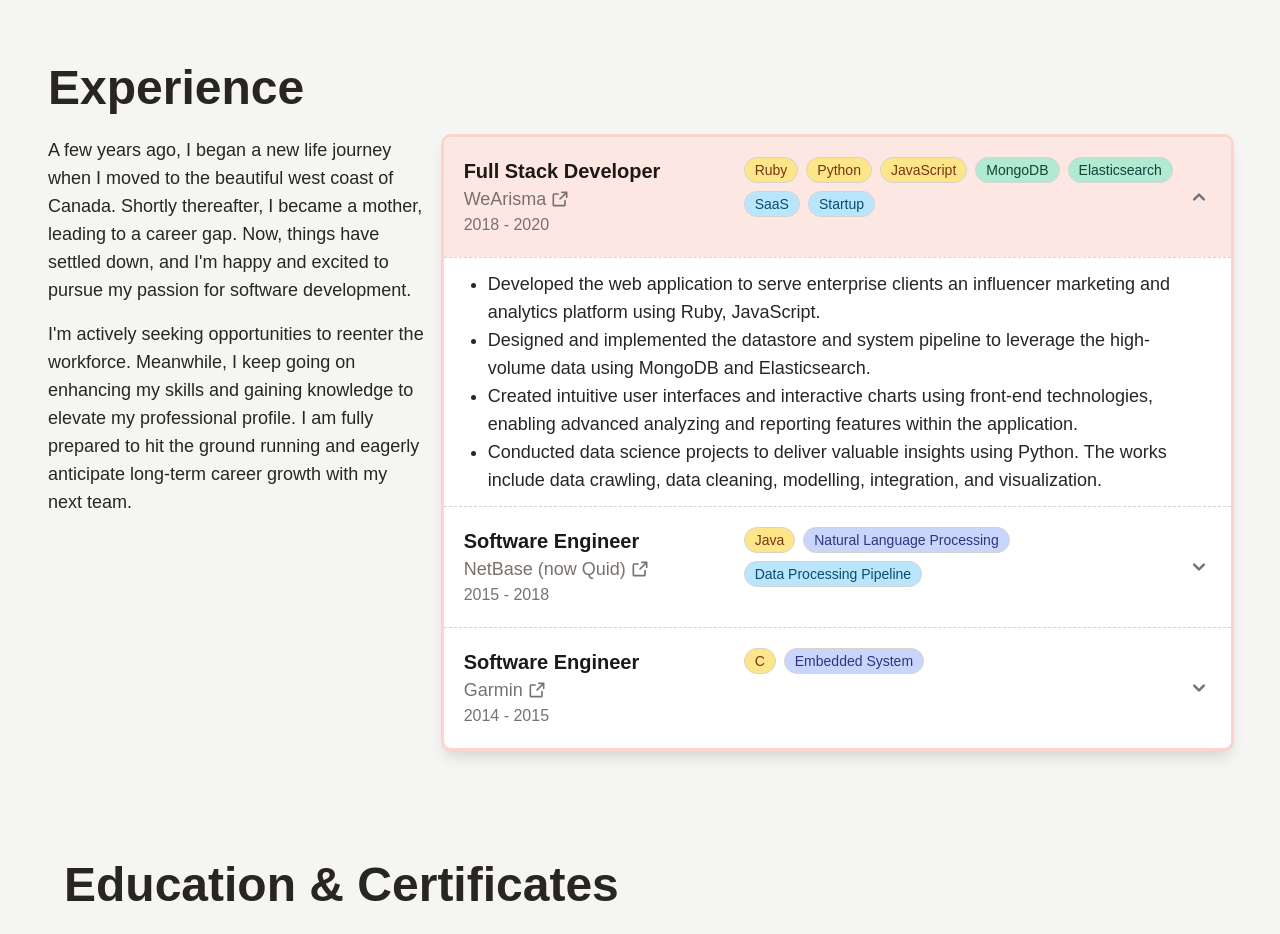
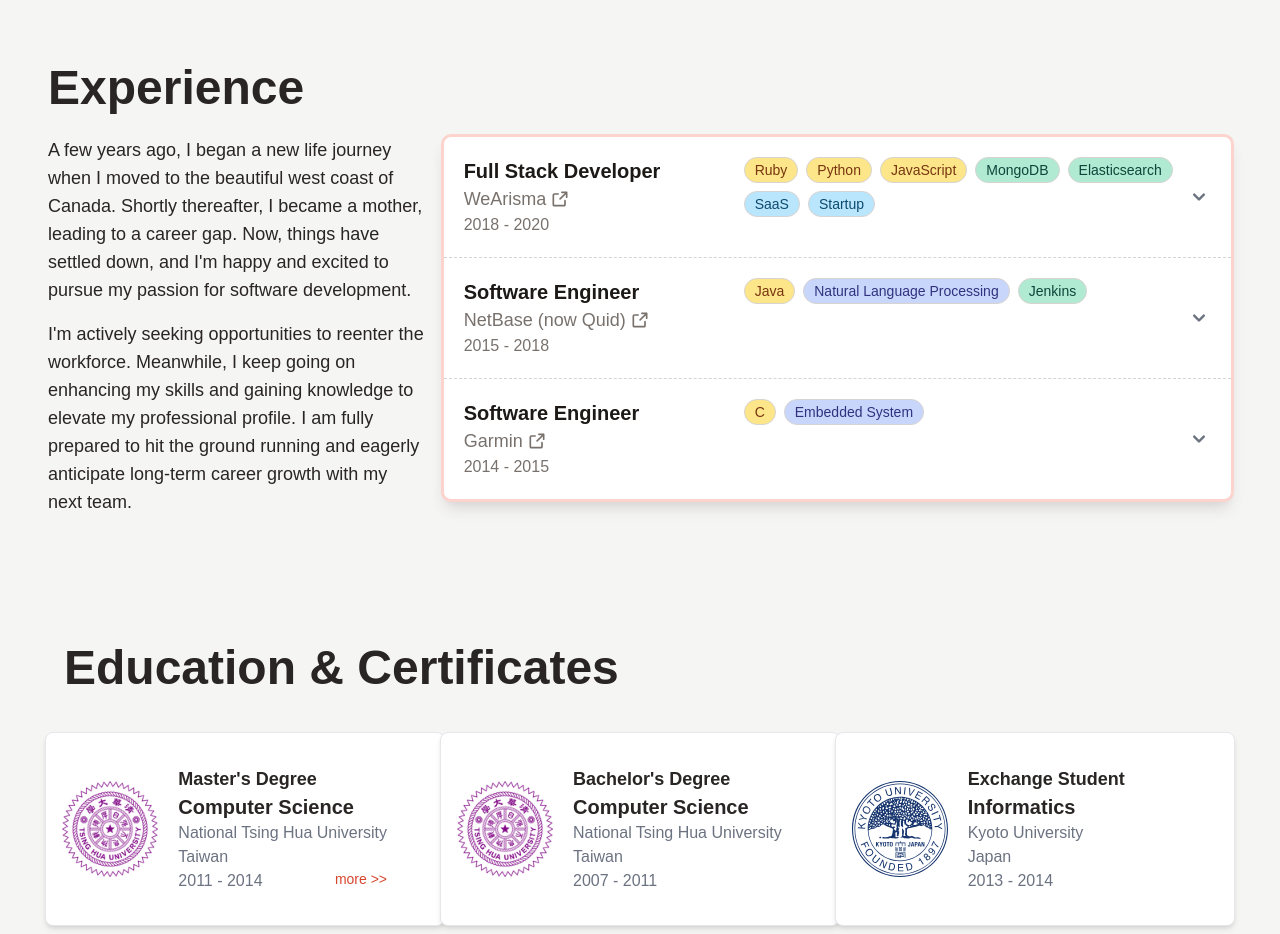
Before and after one commit to ikulan/ikulan.github.io, a React (Vite) app: page / in a window 1280 px wide. Shown: the part 800-1734 px from the top of the page. Built offline with nearby package versions, Linux system fonts and the light colour scheme.

Commit message:
Modify experience contents

```diff
--- a/src/components/ExpAccordion.jsx
+++ b/src/components/ExpAccordion.jsx
@@ -25,7 +25,7 @@
 function ExpAccordion({ expObjs }) {
   return (
     <Flowbite theme={{ theme: customTheme }}>
-      <Accordion>
+      <Accordion collapseAll>
         {expObjs.map((obj) => (
           <Accordion.Panel key={obj.companyName}>
             <AccordionItem {...obj} />
--- a/src/contents/experience/index.jsx
+++ b/src/contents/experience/index.jsx
@@ -15,10 +15,12 @@
       { name: "Startup", color: "sky" },
     ],
     descriptions: [
-      "Developed the web application to serve enterprise clients an influencer marketing and analytics platform using Ruby, JavaScript.",
-      "Designed and implemented the datastore and system pipeline to leverage the high-volume data using MongoDB and Elasticsearch.",
-      "Created intuitive user interfaces and interactive charts using front-end technologies, enabling advanced analyzing and reporting features within the application.",
-      "Conducted data science projects to deliver valuable insights using Python. The works include data crawling, data cleaning, modelling, integration, and visualization.",
+      "Developed the SaaS web application of an influencer marketing management and analytics software using Ruby (Sinatra).",
+      "Designed and implemented RESTful API, leveraging MongoDB to store and process the high-volume social media data.",
+      "Worked collaboratively with the design and product teams to craft comprehensive analytics and reporting features, incorporating interactive data visualizations through the use of JavaScript, jQuery, and D3.js.",
+      "Developed the search system using Elasticsearch, optimizing search performance, and extending seach capabilities for CJK contents.",
+      "Established integration test using Capybara framework to ensure robust end-to-end functionality.",
+      "Constructed a Python API service (using Flask) to leverage machine learning models, extracting meaningful insights and enhance the data quality of the platform.",
     ],
   },
   {
@@ -30,13 +32,15 @@
     skills: [
       { name: "Java", color: "amber" },
       { name: "Natural Language Processing", color: "blueviolet" },
-      { name: "Data Processing Pipeline", color: "sky" },
+      { name: "Jenkins", color: "lake" },
     ],
     descriptions: [
-      "Developed the backend of social listening system using Java, ensuring the robustness and efficiency to process and extract insights from large-scale social media data.",
-      "Optimized time performance, memory utilization, and multi-thread handling. Utilized VisualVM to benchmark Java programs and identify areas for improvements.",
-      "Evaluated and integrated new technologies into the system, expanding language support for NLP processing from 7 to 15 languages.",
-      "Owned and developed internal tools, assisting linguist and scientist colleagues to streamline and enhance their workflow.",
+      "Developed the large-scale data processing pipeline for a social listening system using Java. Supported NLP processing on millions of social media posts per hour.",
+      "Collaborated with Linguists colleagues to develop the rule-based NLP engine. Transformed XML rules into programmable logics, leveraging algorithmic and data structure knowledge to efficiently extract diverse linguistic structures from text data across 27 deep parsing languages.",
+      "Evaluated and integrated new technologies into the NLP pipeline, engineering innovative solutions into robust software modules.",
+      "Conducted profiling and optimization of Java programs to enhance the time performance, memory utilization and multi-thread handling, ensuring the efficiency and reliability within distributed system.",
+      "Owned and developed an internal tool using Java Swing, a desktop GUI application to visualize NLP parsing results.",
+      "Set up CI/CD pipeline using Jenkins, enabling test automation, software releasing and deployment.",
     ],
   },
   {
```
